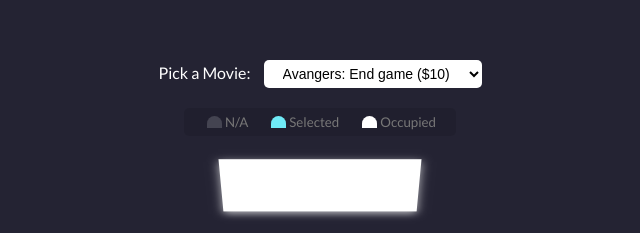
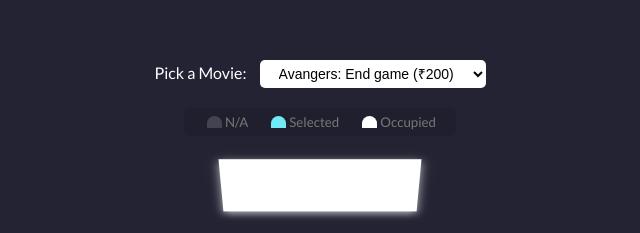
Before and after one commit to KaranMeghe/Movie-ticket-booking-app, a plain HTML site: page index.html in a window 1280 px wide. Shown: the part 179-412 px from the top of the page, 320-960 px from the left. Drawn offline with Linux system fonts and the light colour scheme.

Commit message:
UTF-8 Currency Symbols update for indian Ruppe

```diff
--- a/index.html
+++ b/index.html
@@ -11,12 +11,12 @@
     <div class="movie-container">
         <label for="">Pick a Movie:</label>
         <select id="movie">
-            <option value="10">Avangers: End game ($10)</option>
-            <option value="12">Jocker ($12)</option>
-            <option value="14">The Batman ($14)</option>
-            <option value="12">John wick ||| ($12)</option>
-            <option value="10">Sonyx ($10)</option>
-            <option value="8">God of Egypt ($8)</option>
+            <option value="200">Avangers: End game (&#8377;200)</option>
+            <option value="190">Jocker (&#8377;190)</option>
+            <option value="200">The Batman (&#8377;200)</option>
+            <option value="160">John wick ||| (&#8377;160)</option>
+            <option value="140">Sonyx (&#8377;140)</option>
+            <option value="100">God of Egypt (&#8377;100)</option>
         </select>
     </div>
 
```
